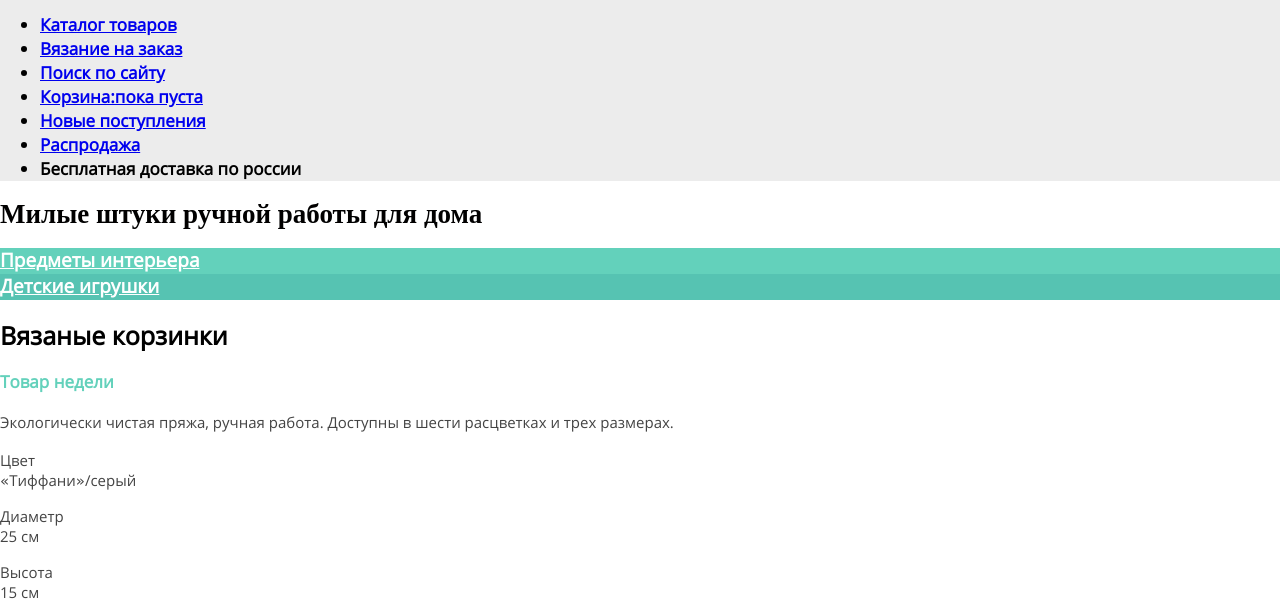
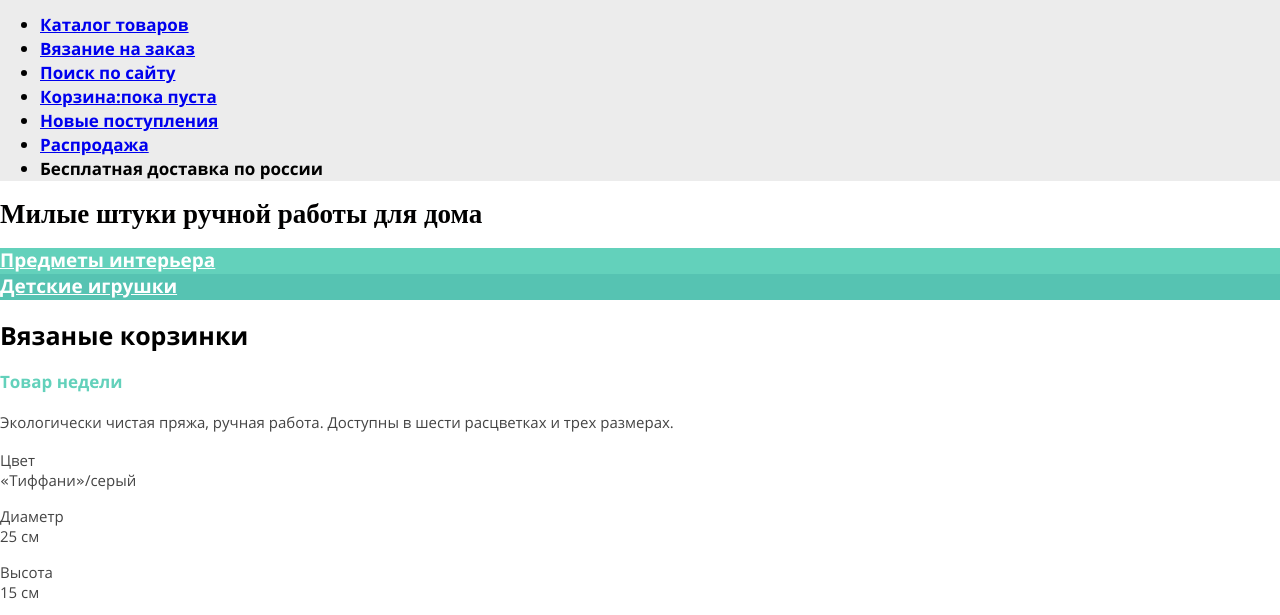
Before and after one commit to GuzeevZhenya/427803-mishka-19, a website: page source/index.html in a window 1280 px wide. Shown: the part 184-799 px from the top of the page. Drawn offline with nearby package versions, Linux system fonts and the light colour scheme; files that its build step writes are made by us from their sources.

Commit message:
Исправил стили

```diff
--- a/source/sass/general/fonts.scss
+++ b/source/sass/general/fonts.scss
@@ -9,7 +9,7 @@
 }
 
 @font-face {
-  font-family: "OpensansBold";
+  font-family: "Opensans";
   font-weight: 700;
   font-style: normal;
   font-display: swap;
```
